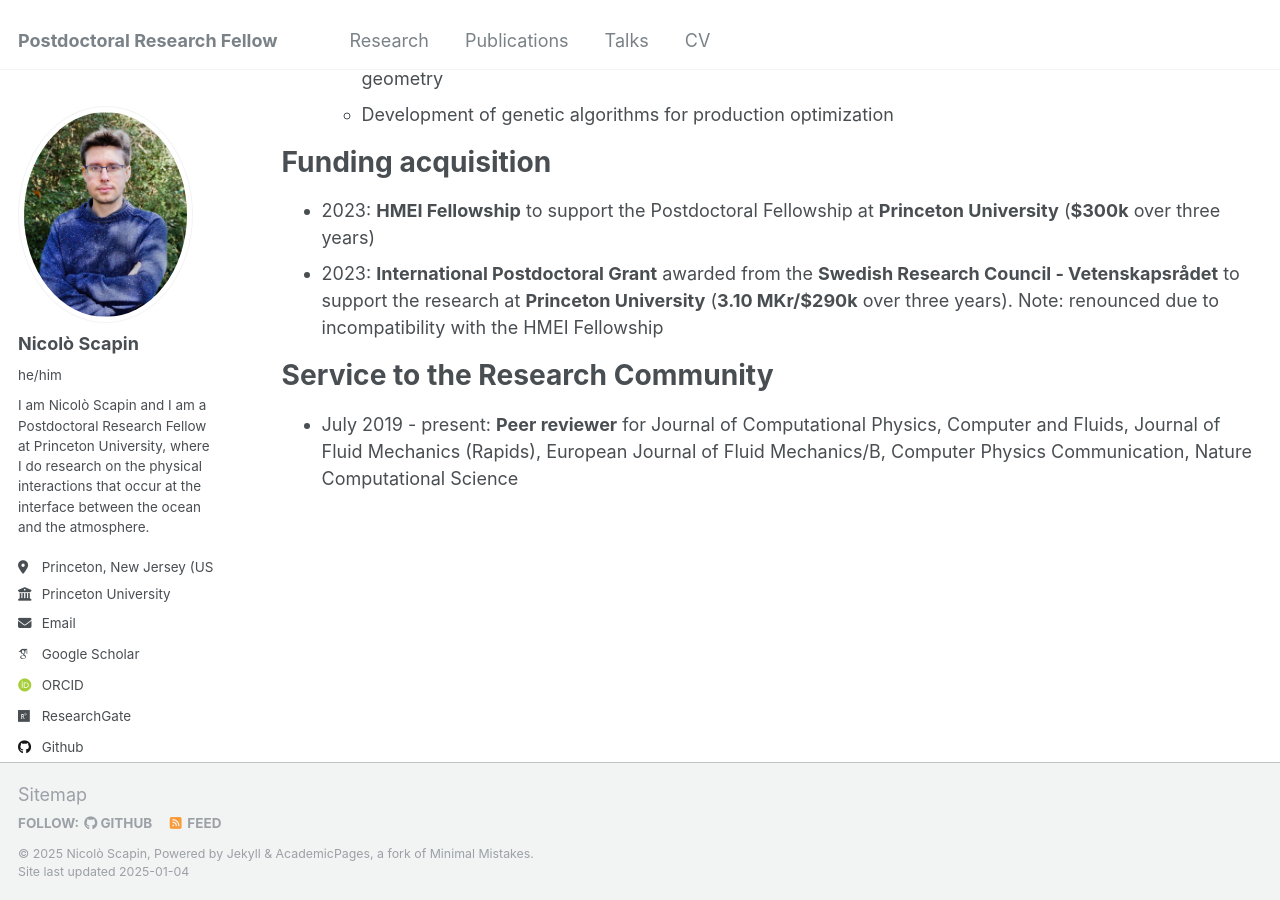
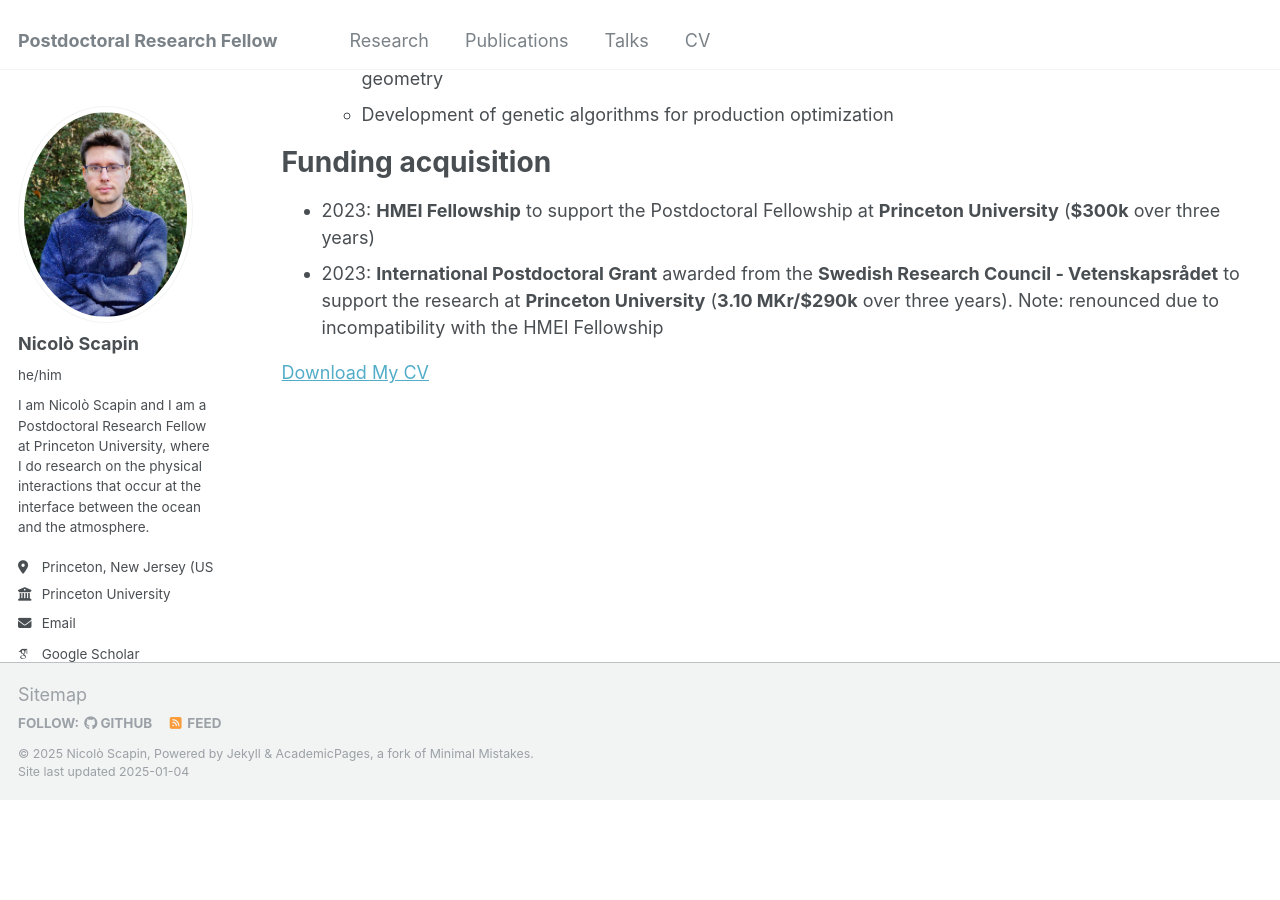
Before and after one commit to nscapin/nscapin.github.io, a Jekyll site: the page built from _pages/cv.md, in a window 1280 px wide and 900 px high, scrolled down 824 px. Built offline with Jekyll 4.4.1, drawn with Linux system fonts in a browser that asks for light colours; some web fonts are replaced; after the commit the page ends 1624 px from its top, so only the background shows below that.

Commit message:
Update cv.md

```diff
--- a/_pages/cv.md
+++ b/_pages/cv.md
@@ -40,6 +40,4 @@ Funding acquisition
 * 2023: **HMEI Fellowship** to support the Postdoctoral Fellowship at **Princeton University** (**$300k** over three years)
 * 2023: **International Postdoctoral Grant** awarded from the **Swedish Research Council - Vetenskapsrådet** to support the research at **Princeton University** (**3.10 MKr/$290k** over three years). Note: renounced due to incompatibility with the HMEI Fellowship
 
-Service to the Research Community
-======
-* July 2019 - present: **Peer reviewer** for Journal of Computational Physics, Computer and Fluids, Journal of Fluid Mechanics (Rapids), European Journal of Fluid Mechanics/B, Computer Physics Communication, Nature Computational Science
+[Download My CV](files/CV_Nicolo_Scapin.pdf)
```
